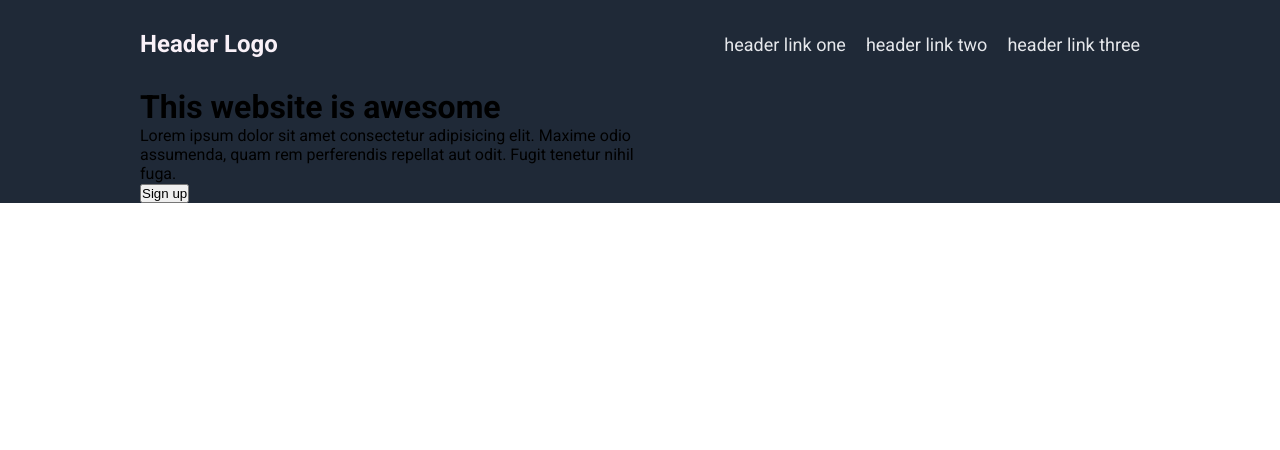
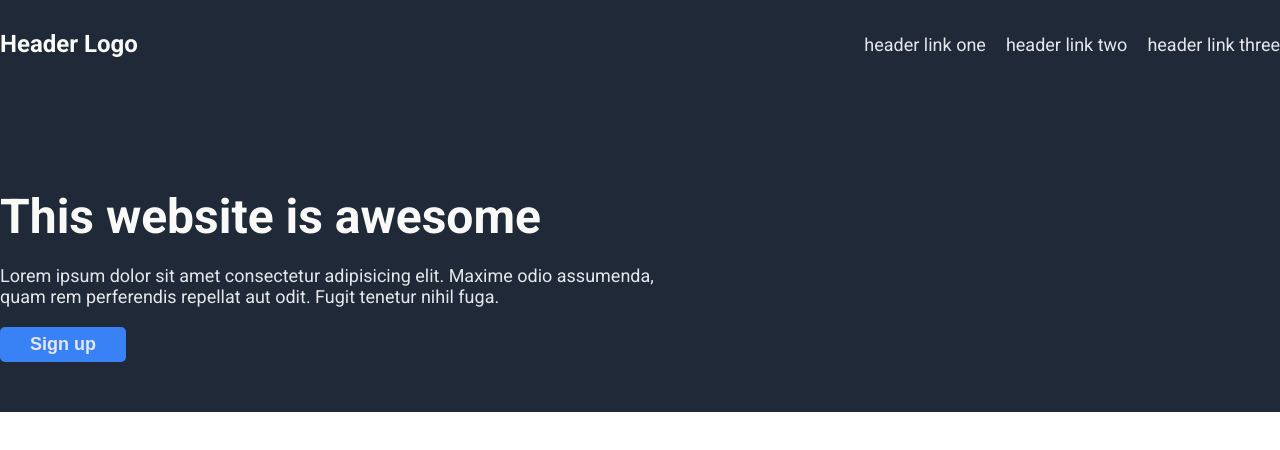
Before and after one commit to sadykova/landing_page, a plain HTML site: page index.html in a window 1280 px wide. Drawn offline with Linux system fonts and the light colour scheme.

Commit message:
Style hero text

```diff
--- a/style.css
+++ b/style.css
@@ -8,7 +8,7 @@
 /* Variables */
 :root {
   --dark-color: #1f2937;
-  --main-white: #f9f1f8;
+  --main-white: #f9faf8;
   --secondary-white: #e5e7eb;
   --main-blue: #3882f6;
 }
@@ -26,7 +26,7 @@ header {
 }
 
 .main-navbar {
-  width: 1000px;
+  max-width: 1300px;
   margin: auto;
   display: flex;
   justify-content: space-between;
@@ -41,14 +41,16 @@ header {
 }
 
 .hero {
-  width: 1000px;
+  max-width: 1300px;
   margin: auto;
   display: flex;
   justify-content: space-between;
 }
 
 .content {
-  width: 500px;
+  max-width: 700px;
+  margin-top: 100px;
+  padding-bottom: 50px;
 }
 
 .img-placeholder {
@@ -65,3 +67,27 @@ a {
   font-size: 18px;
   text-decoration: none;
 }
+
+h1 {
+  font-size: 48px;
+  color: var(--main-white);
+  font-weight: bolder;
+  margin-bottom: 20px;
+}
+
+p {
+  font-size: 18px;
+  color: var(--secondary-white);
+  margin-bottom: 20px;
+}
+
+button {
+  background-color: var(--main-blue);
+  padding: 7px 30px;
+  border: none;
+  border-radius: 5px;
+  color: var(--secondary-white);
+  cursor: pointer;
+  font-size: 18px;
+  font-weight: bold;
+}
```
